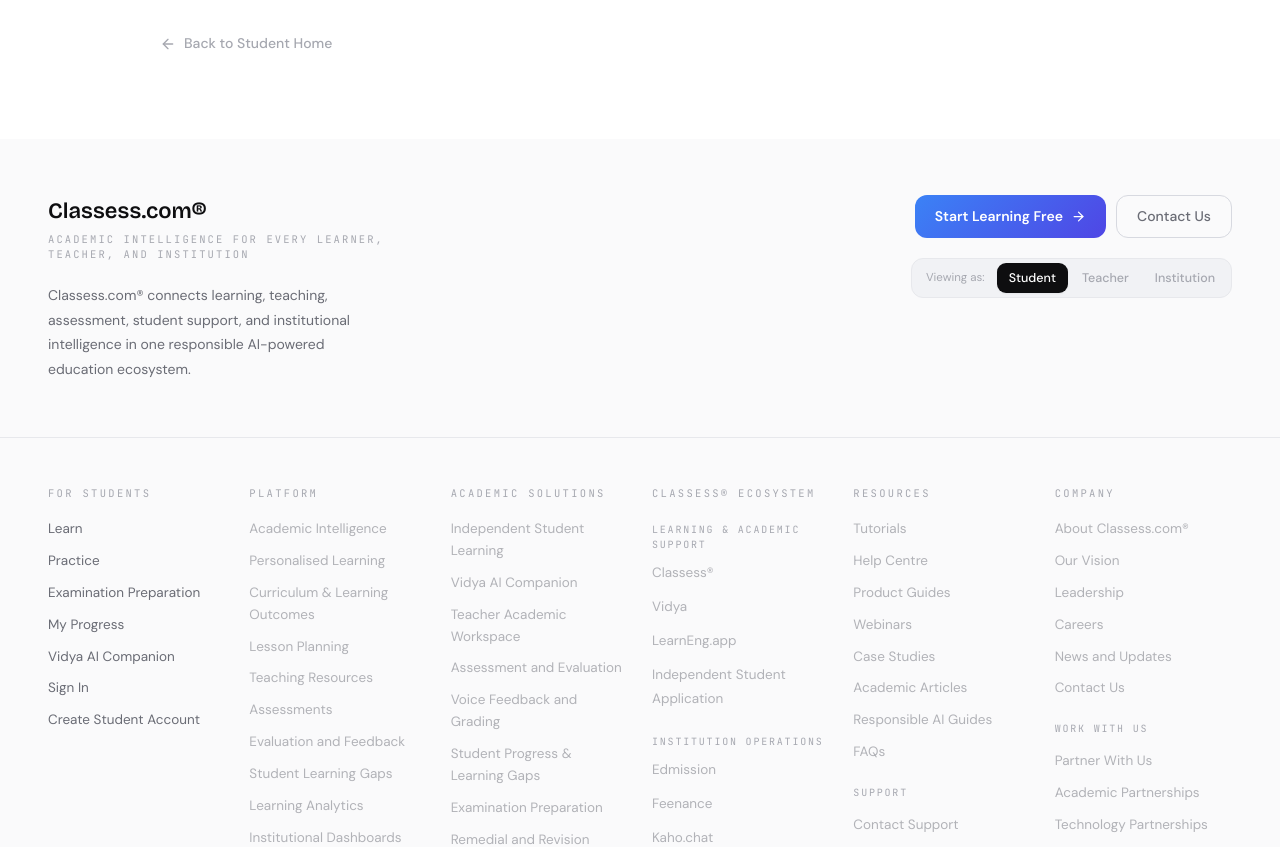
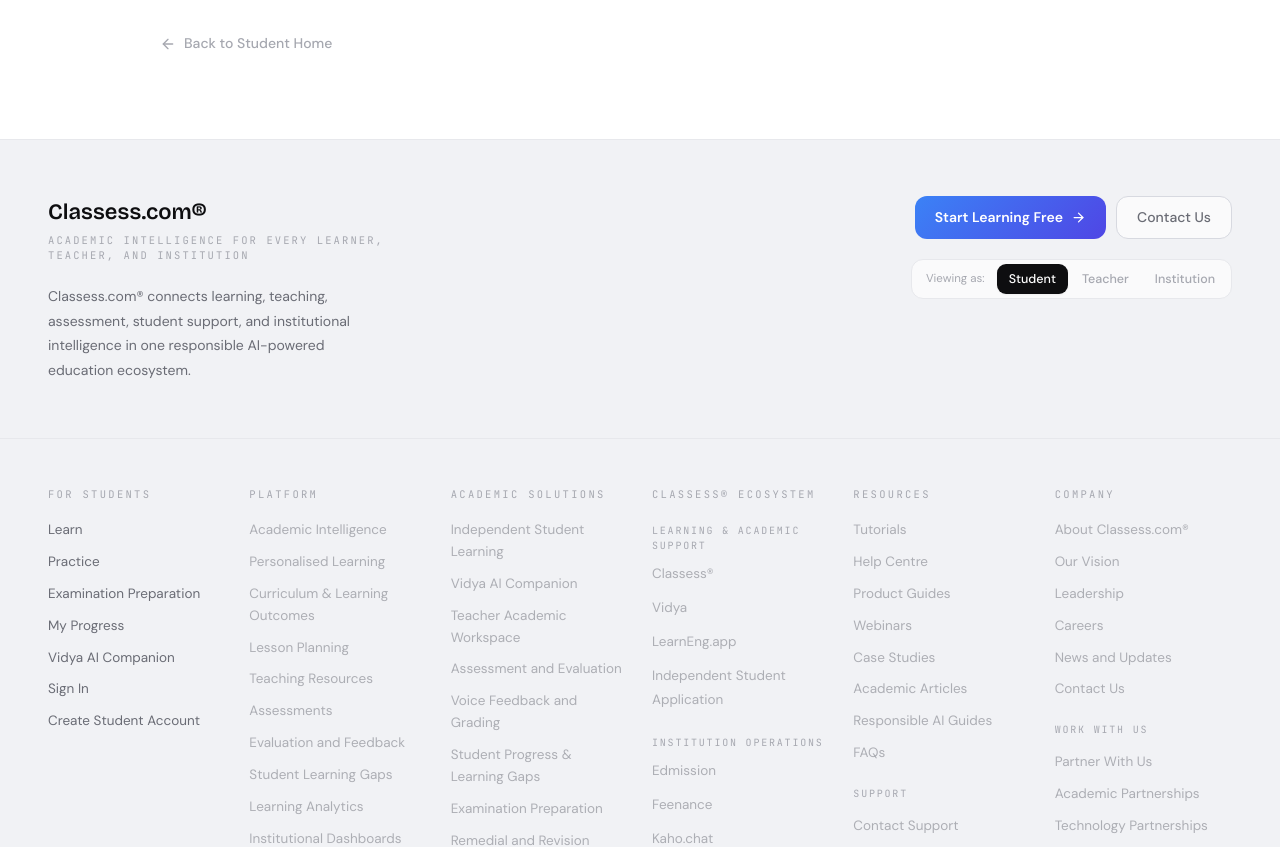
Before and after one commit to ranjanp5821/classes-v1, a React (Vite) app: page /students/learn in a window 1280 px wide. Shown: the part 2440-3287 px from the top of the page. Built offline with nearby package versions, Linux system fonts and the light colour scheme; no server answers.

Commit message:
Fix footer background colors for visual consistency
- Footer shell: bg-paper → bg-mist with border-t
- Contact Us button: add bg-paper
- Role switcher pill: bg-mist → bg-paper

```diff
--- a/src/components/Footer.jsx
+++ b/src/components/Footer.jsx
@@ -240,7 +240,7 @@
     <>
       {/* ── Footer shell (self-blurs when its own auth modal is open) ── */}
       <footer
-        className="bg-paper transition-[filter] duration-200"
+        className="border-t border-line bg-mist transition-[filter] duration-200"
         style={authOpen ? { filter: "blur(4px)" } : undefined}
         aria-label="Site footer"
       >
@@ -277,14 +277,14 @@
                   </button>
                   <button
                     onClick={() => navigate("/")}
-                    className="inline-flex items-center justify-center rounded-xl border border-line-2 px-5 py-2.5 text-[14px] font-medium text-ink-3 transition-colors hover:border-ink-4 hover:text-ink"
+                    className="inline-flex items-center justify-center rounded-xl border border-line-2 bg-paper px-5 py-2.5 text-[14px] font-medium text-ink-3 transition-colors hover:border-ink-4 hover:text-ink"
                   >
                     Contact Us
                   </button>
                 </div>
 
                 {/* Role switcher pill */}
-                <div className="flex items-center gap-0.5 rounded-xl border border-line bg-mist p-1">
+                <div className="flex items-center gap-0.5 rounded-xl border border-line bg-paper p-1">
                   <span className="select-none px-2.5 text-[11.5px] text-ink-4">
                     Viewing as:
                   </span>
```
